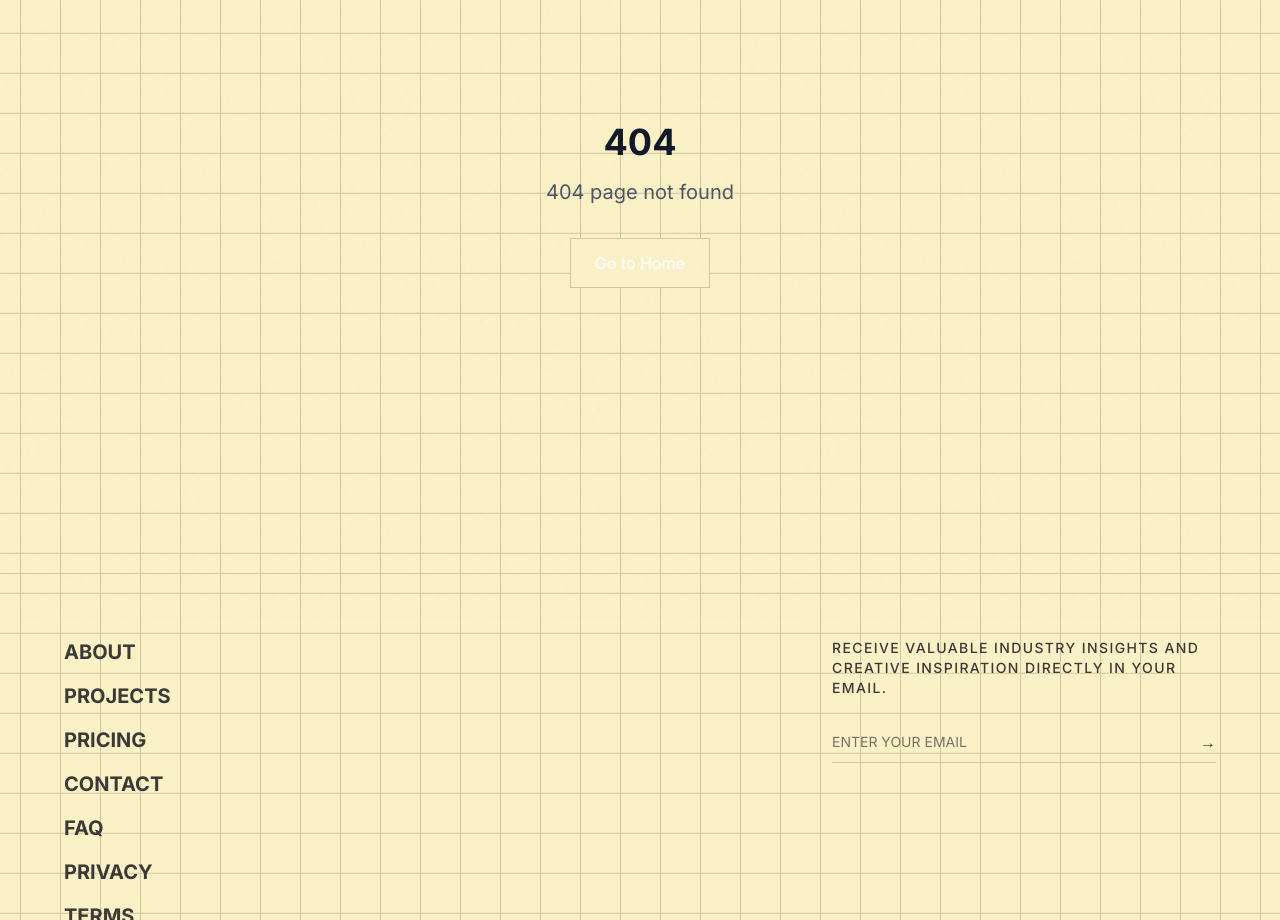
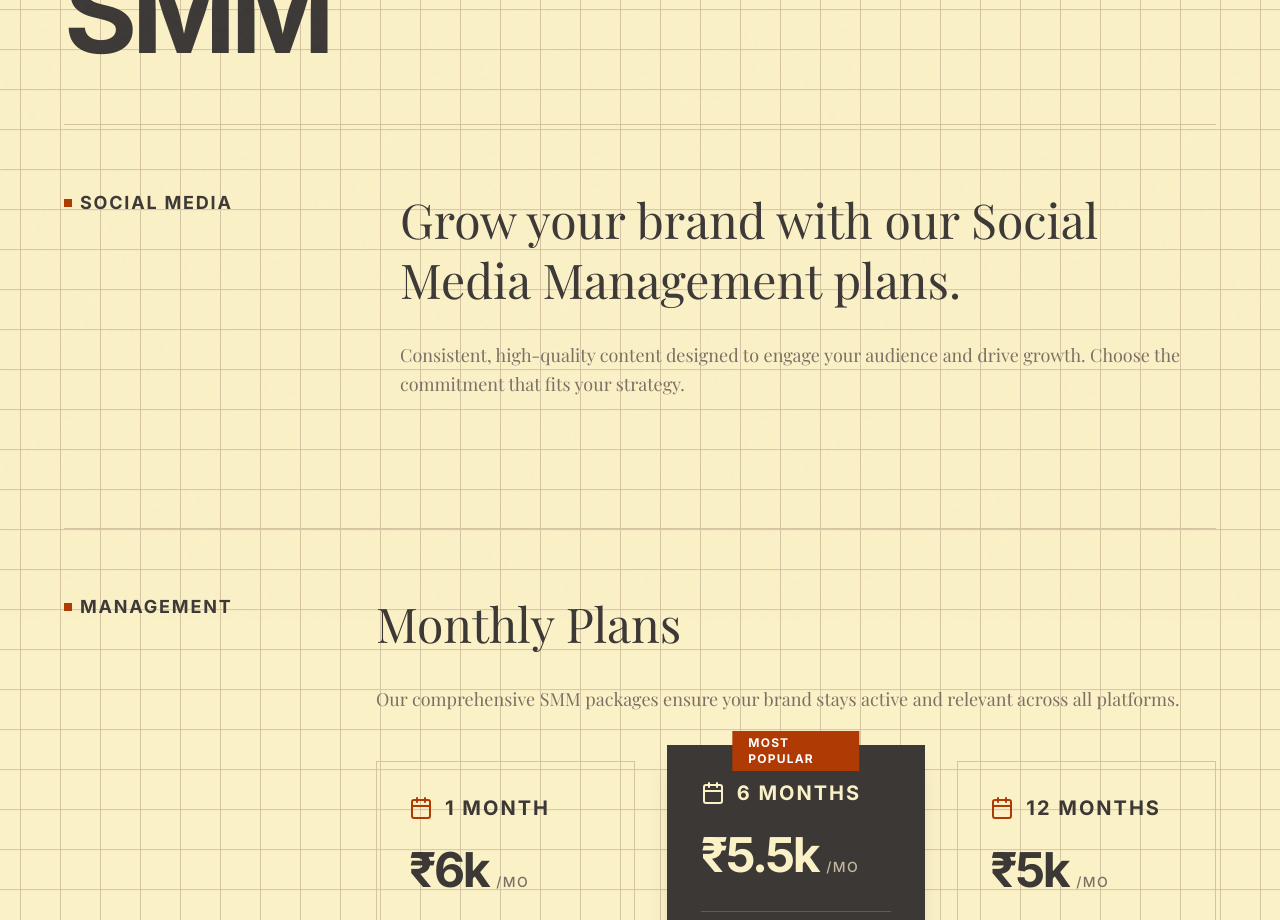
Before and after one commit to Nexylor-Tech/weloveweb-frontend, a React (Vite) app: page /smm in a window 1280 px wide. Shown: the part 180-1100 px from the top of the page. Built offline with nearby package versions, Linux system fonts and the light colour scheme; a web font is replaced by a local one.

Commit message:
Pricing changed

```diff
--- a/index.html
+++ b/index.html
@@ -13,8 +13,14 @@
     <!-- Primary Meta Tags -->
     <title>Digital Marketing & Web design Agency in India | weloveweb</title>
     <meta name="description" content="weloveweb is a digital marketing and web development agency based in Durgapur, India. We build fast websites, SEO strategies, and modern digital solutions for businesses." />
+    <meta name="keywords" content="web design, web development, digital marketing, SEO, website design, Durgapur, India, social media management, SMM, marketing agency" />
+    <meta name="author" content="weloveweb" />
+    <meta name="robots" content="index, follow" />
+    <meta name="theme-color" content="#ffffff" />
     <!-- Open Graph / Facebook -->
     <meta property="og:type" content="website" />
+    <meta property="og:site_name" content="weloveweb" />
+    <meta property="og:locale" content="en_IN" />
     <meta property="og:url" content="https://weloveweb.in/" />
     <meta property="og:title" content="weloveweb - Digital Marketing Agency in India"/>
     <meta property="og:description" content="Fast, modern, and beautiful websites to elevate your brand. Expert web development, design, and digital marketing services." />
--- a/src/App.tsx
+++ b/src/App.tsx
@@ -16,6 +16,7 @@ import FAQ from "./pages/FAQ";
 import Privacy from "./pages/Privacy";
 import Terms from "./pages/Terms";
 import Pricing from "./pages/Pricing";
+import SMM from "./pages/SMM";
 import { NotFound } from "./pages/NotFound";
 
 function ScrollToTop() {
@@ -46,6 +47,7 @@ function AnimatedRoutes() {
           <Route path="/about" element={<About />} />
           <Route path="/projects" element={<Projects />} />
           <Route path="/pricing" element={<Pricing />} />
+          <Route path="/smm" element={<SMM />} />
           <Route path="/contact" element={<Contact />} />
           <Route path="/faq" element={<FAQ />} />
           <Route path="/privacy" element={<Privacy />} />
--- a/src/components/Navbar.tsx
+++ b/src/components/Navbar.tsx
@@ -12,6 +12,7 @@ export default function Navbar() {
     { name: "ABOUT", path: "/about" },
     { name: "PROJECTS", path: "/projects" },
     { name: "PRICING", path: "/pricing" },
+    { name: "SMM", path: "/smm" },
     { name: "CONTACT", path: "/contact" },
     { name: "FAQ", path: "/faq" },
     { name: "PRIVACY", path: "/privacy" },
--- /dev/null
+++ b/src/pages/SMM.tsx
@@ -0,0 +1,134 @@
+import { Link } from "react-router-dom";
+import { motion } from "framer-motion";
+import { Check, ArrowRight, Calendar } from "lucide-react";
+
+export default function SMM() {
+  const smmPlans = [
+    {
+      duration: '1 Month',
+      price: '₹6k',
+      popular: false,
+      features: [
+        '15 reels',
+        '15 posts',
+        'Custom edits',
+        'Ad posts'
+      ]
+    },
+    {
+      duration: '6 Months',
+      price: '₹5.5k',
+      popular: true,
+      features: [
+        '15 reels',
+        '15 posts',
+        'Custom edits',
+        'Ad posts'
+      ]
+    },
+    {
+      duration: '12 Months',
+      price: '₹5k',
+      popular: false,
+      features: [
+        '15 reels',
+        '15 posts',
+        'Custom edits',
+        'Ad posts'
+      ]
+    }
+  ];
+
+  return (
+    <motion.div
+      initial={{ opacity: 0, y: 20 }}
+      animate={{ opacity: 1, y: 0 }}
+      exit={{ opacity: 0, y: -20 }}
+      transition={{ duration: 0.5 }}
+      className="flex flex-col gap-32"
+    >
+      <section className="w-full">
+        <h1 className="text-[9vw] sm:text-[10vw] md:text-[9vw] lg:text-[7.5vw] xl:text-[7rem] leading-[0.85] font-black tracking-tighter uppercase mb-16 whitespace-nowrap">
+          SMM
+        </h1>
+        <div className="flex flex-col md:flex-row gap-16 items-start border-t border-border pt-16">
+          <div className="w-full md:w-1/4">
+            <h2 className="text-lg font-bold uppercase tracking-widest flex items-center gap-2">
+              <span className="w-2 h-2 bg-accent"></span> Social Media
+            </h2>
+          </div>
+          <div className="w-full md:w-3/4 flex flex-col gap-8">
+            <h3 className="text-3xl md:text-5xl font-serif leading-tight">
+              Grow your brand with our Social Media Management plans.
+            </h3>
+            <p className="text-lg text-muted leading-relaxed font-serif">
+              Consistent, high-quality content designed to engage your audience and drive growth. Choose the commitment that fits your strategy.
+            </p>
+          </div>
+        </div>
+      </section>
+
+      <section className="flex flex-col gap-16 border-t border-border pt-16">
+        <div className="flex flex-col md:flex-row gap-8 items-start">
+          <div className="w-full md:w-1/4">
+            <h2 className="text-lg font-bold uppercase tracking-widest flex items-center gap-2">
+              <span className="w-2 h-2 bg-accent"></span> Management
+            </h2>
+          </div>
+          <div className="w-full md:w-3/4">
+            <h3 className="text-3xl md:text-5xl font-serif leading-tight mb-8">
+              Monthly Plans
+            </h3>
+            <p className="text-lg text-muted font-serif mb-12">
+              Our comprehensive SMM packages ensure your brand stays active and relevant across all platforms.
+            </p>
+
+            <div className="grid grid-cols-1 md:grid-cols-3 gap-8 mb-16">
+              {smmPlans.map((plan, idx) => (
+                <div
+                  key={idx}
+                  className={`flex flex-col ${plan.popular ? 'border-2 border-fg p-8 bg-fg text-bg relative transform md:-translate-y-4 shadow-xl' : 'border border-border p-8 hover:bg-muted/30 transition-colors'}`}
+                >
+                  {plan.popular && (
+                    <div className="absolute -top-4 left-1/2 -translate-x-1/2 bg-accent text-white px-4 py-1 text-xs font-bold uppercase tracking-widest">
+                      Most Popular
+                    </div>
+                  )}
+                  <div className="flex items-center gap-3 mb-6">
+                    <Calendar className={`w-6 h-6 ${plan.popular ? 'text-bg' : 'text-accent'}`} />
+                    <h4 className="text-xl font-bold uppercase tracking-widest">{plan.duration}</h4>
+                  </div>
+                  <div className={`flex items-baseline gap-2 mb-8 border-b ${plan.popular ? 'border-bg/20' : 'border-border'} pb-8`}>
+                    <span className="text-5xl font-black tracking-tighter">{plan.price}</span>
+                    <span className={`${plan.popular ? 'text-bg/70' : 'text-muted'} font-medium uppercase tracking-widest text-sm`}>/mo</span>
+                  </div>
+                  <ul className={`flex flex-col gap-4 ${plan.popular ? '-grow' : 'grow'}`}>
+                    {plan.features.map((feature, featureIdx) => (
+                      <li key={featureIdx} className="flex items-start gap-3">
+                        <Check className={`w-5 h-5 shrink-0 mt-0.5 ${plan.popular ? 'text-bg' : 'text-accent'}`} />
+                        <span className="font-medium">{feature}</span>
+                      </li>
+                    ))}
+                  </ul>
+                </div>
+              ))}
+            </div>
+
+          </div>
+        </div>
+      </section>
+
+      <section className="w-full bg-fg text-bg p-12 md:p-24 flex flex-col items-center text-center gap-8 mb-16">
+        <h2 className="text-4xl md:text-6xl font-black uppercase tracking-tighter max-w-4xl">
+          Ready to elevate your socials?
+        </h2>
+        <p className="text-xl font-serif text-bg/80 max-w-2xl">
+          Book a session with our team to explore how we can help elevate your digital presence.
+        </p>
+        <Link to="/contact" className="mt-8 px-8 py-4 bg-bg text-fg font-bold uppercase tracking-widest hover:bg-bg/90 transition-colors flex items-center gap-3 text-lg">
+          Book a Session <ArrowRight className="w-5 h-5" />
+        </Link>
+      </section>
+    </motion.div>
+  );
+}
```
Also changed, not shown: public/site.webmanifest, 2 other files (tests, documents, lock files or other folders).
